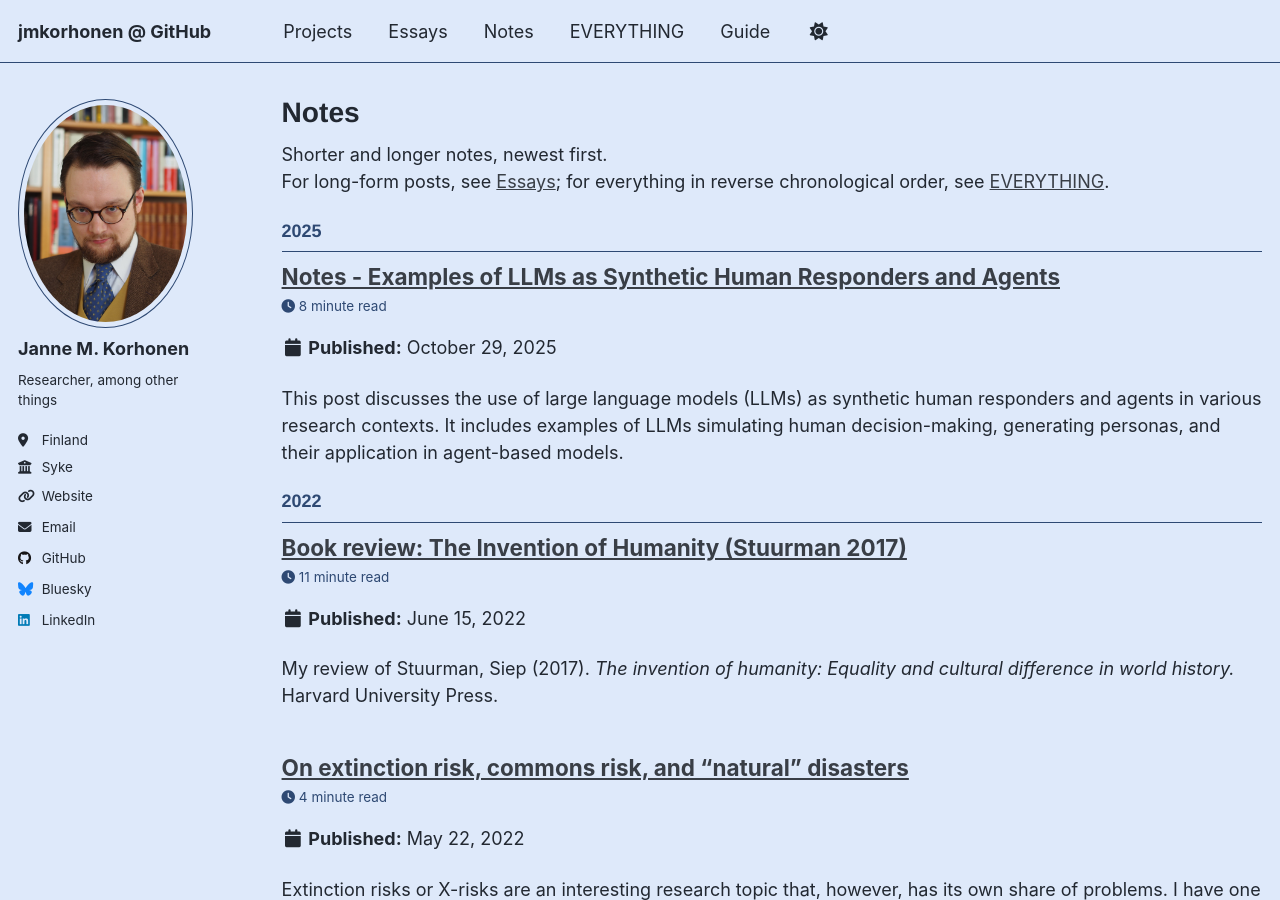
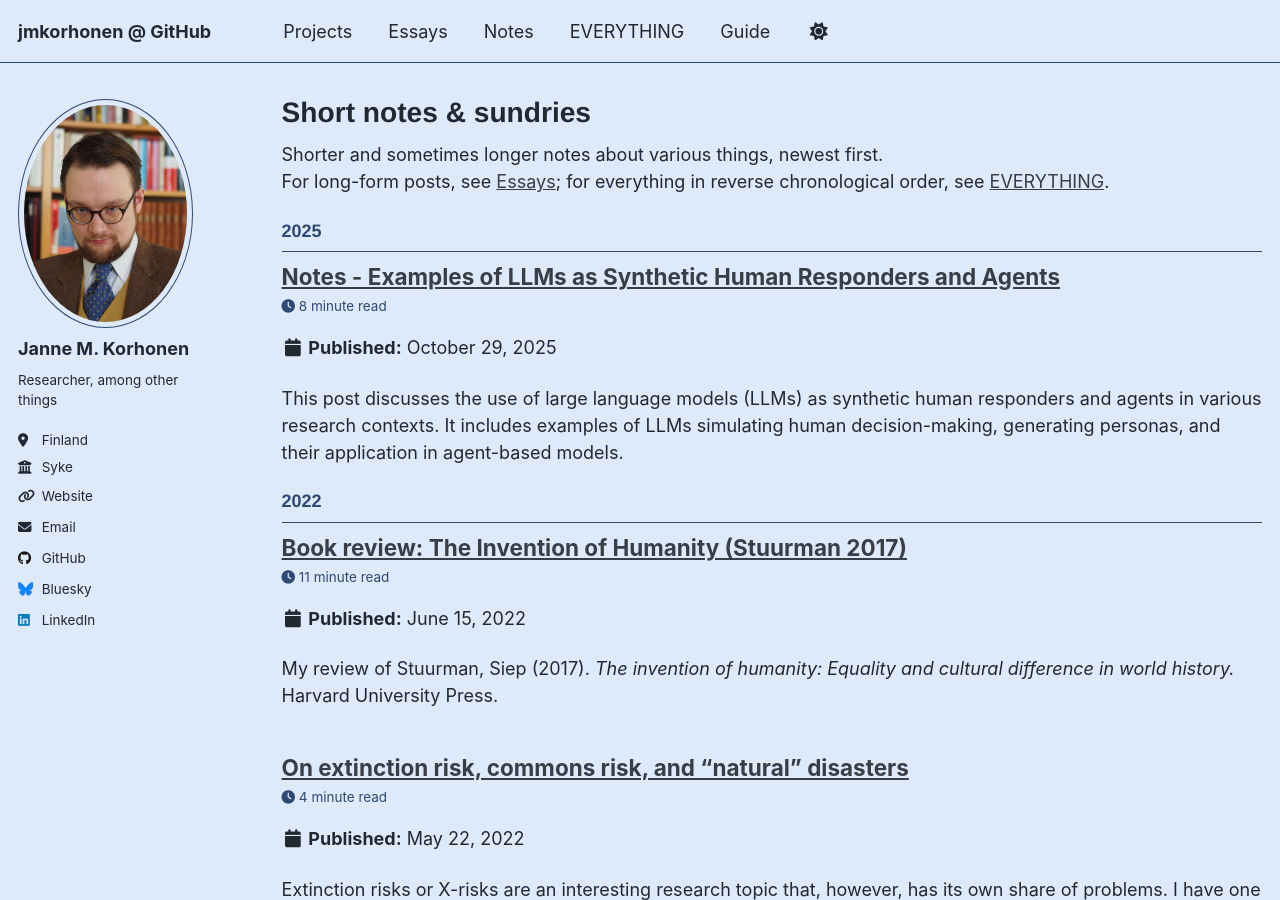
Before and after one commit to jmkorhonen/jmkorhonen.github.io, a Jekyll site: the page built from _pages/notes.html, in a window 1280 px wide and 900 px high. Built offline with Jekyll 4.4.1, drawn with Linux system fonts in a browser that asks for light colours; a script that is not in the unit is left out.

Commit message:
Revise title and description in notes.html
Updated the title and description for clarity.

```diff
--- a/_pages/notes.html
+++ b/_pages/notes.html
@@ -1,10 +1,10 @@
 ---
 layout: archive
 permalink: /notes/
-title: "Notes"
+title: "Short notes & sundries"
 author_profile: true
 ---
-Shorter and longer notes, newest first.
+Shorter and sometimes longer notes about various things, newest first.
 <br>
 For long-form posts, see <a href="https://jmkorhonen.github.io/essays/">Essays</a>; for everything in reverse chronological order, see <a href="https://jmkorhonen.github.io/year-archive/">EVERYTHING</a>.
 {% include base_path %}
```
